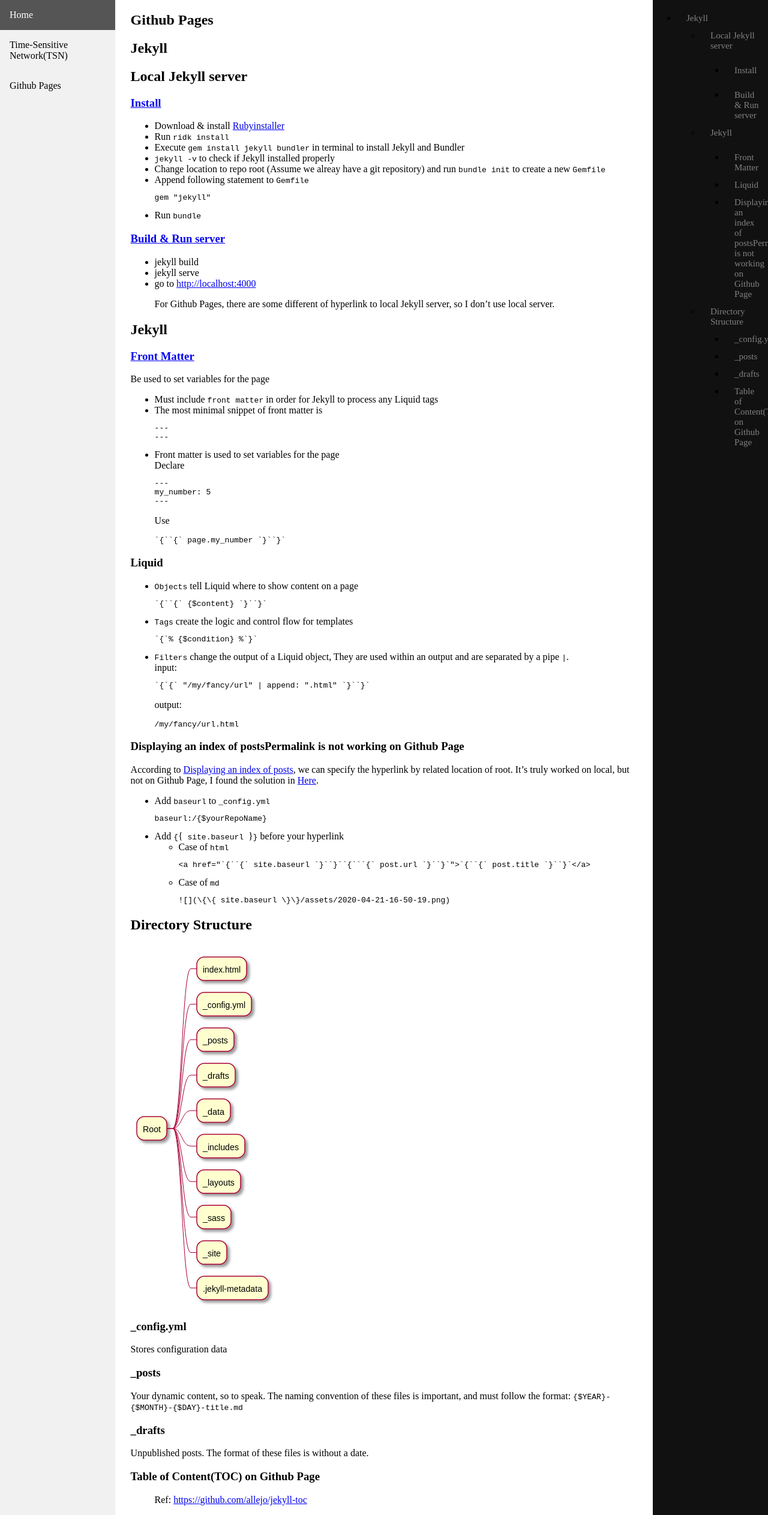
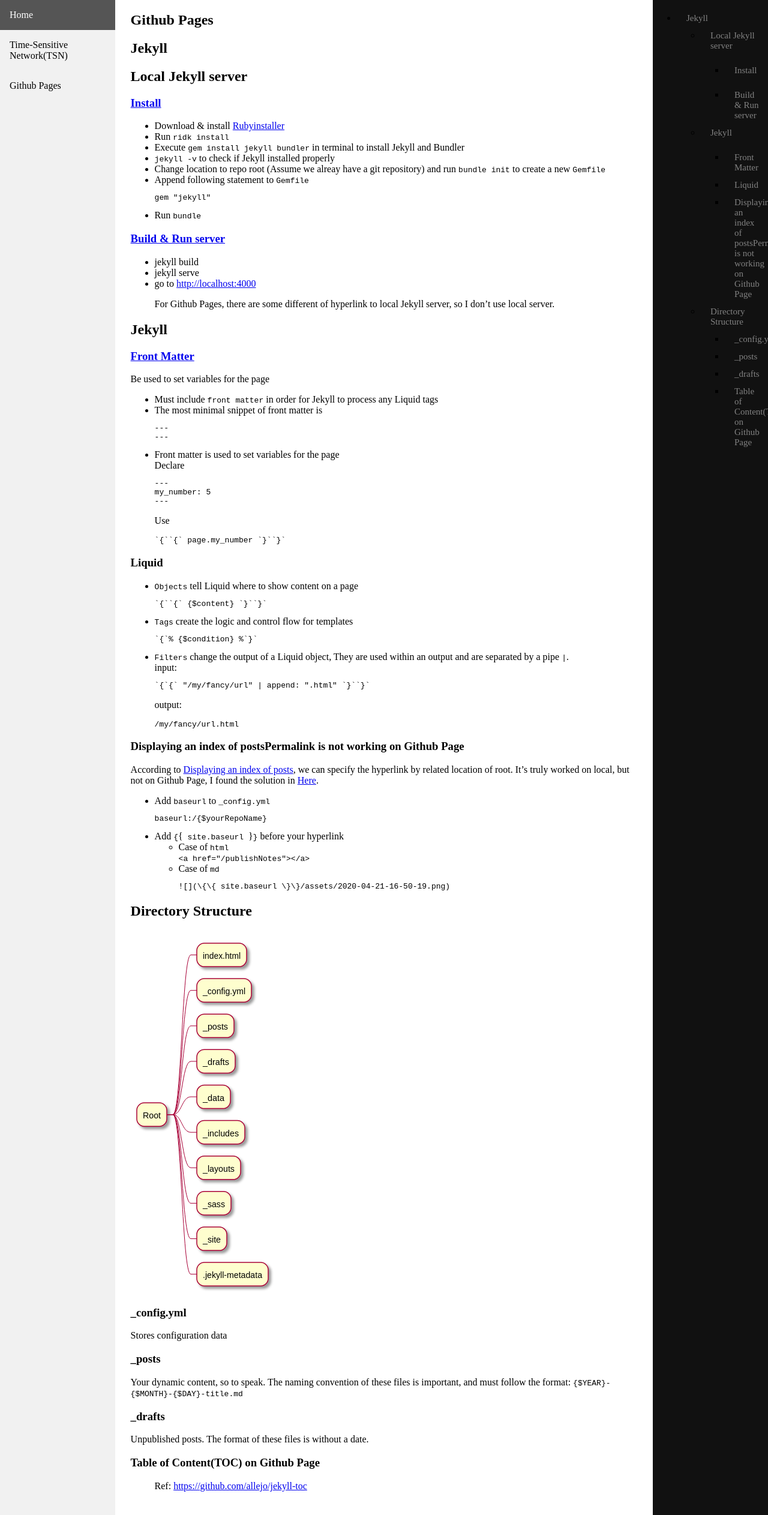
Before and after one commit to waynewae/publishNotes, a Jekyll site: the page built from _posts/2020-04-22-gitpage.md, in a window 1280 px wide. Shown: the whole page at 60% size. Built offline with Jekyll 4.4.1, drawn with Linux system fonts in a browser that asks for light colours.

````diff
--- a/_posts/2020-04-22-gitpage.md
+++ b/_posts/2020-04-22-gitpage.md
@@ -72,10 +72,8 @@ It's truly worked on local, but not on Github Page, I found the solution in [Her
 baseurl:/{$yourRepoName}
 ```
 * Add ``{``{` site.baseurl `}``}`` before your hyperlink
-  * Case of `html`
-  ``` markdown
-  <a href="`{``{` site.baseurl `}``}``{```{` post.url `}``}`">`{``{` post.title `}``}`</a>
-  ```
+  * Case of `html`<br>
+  `<a href="{{ site.baseurl }}{{ post.url }}">{{ post.title }}</a>`
   * Case of `md`
   ``` markdown
   ![](\{\{ site.baseurl \}\}/assets/2020-04-21-16-50-19.png)
````
